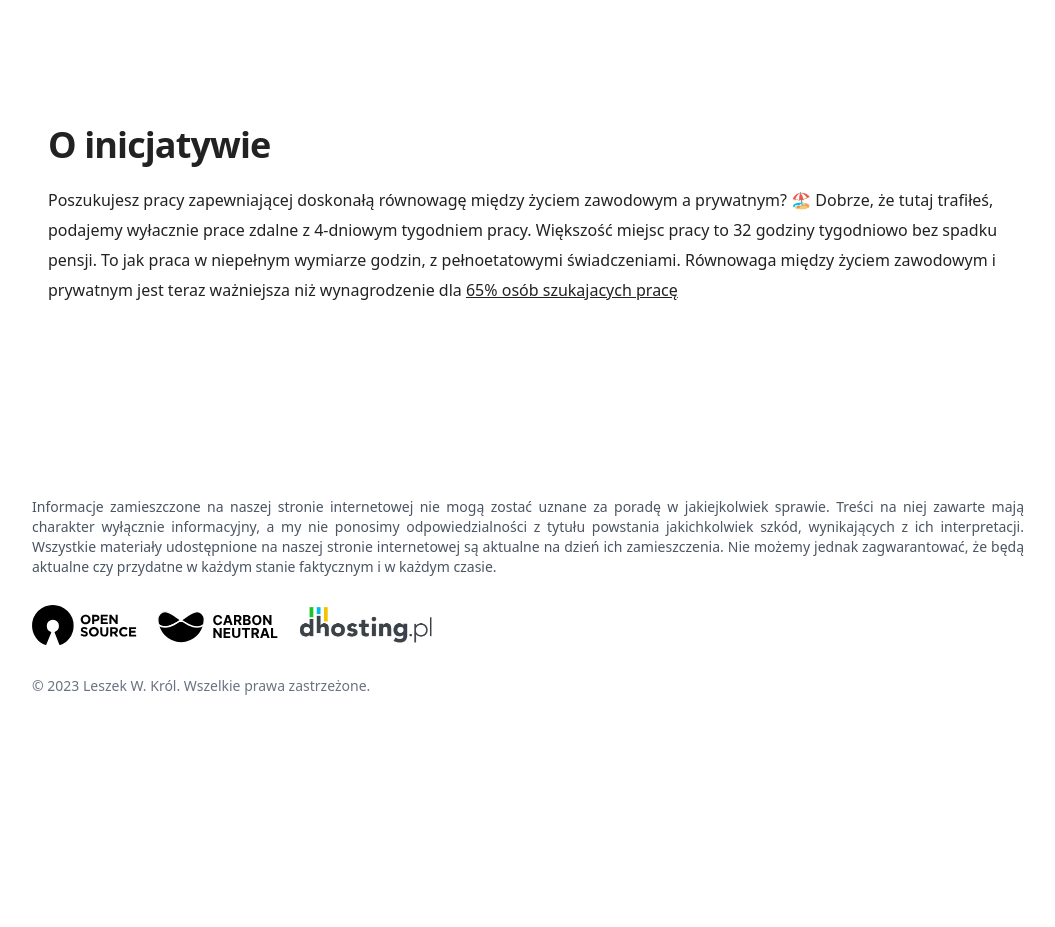
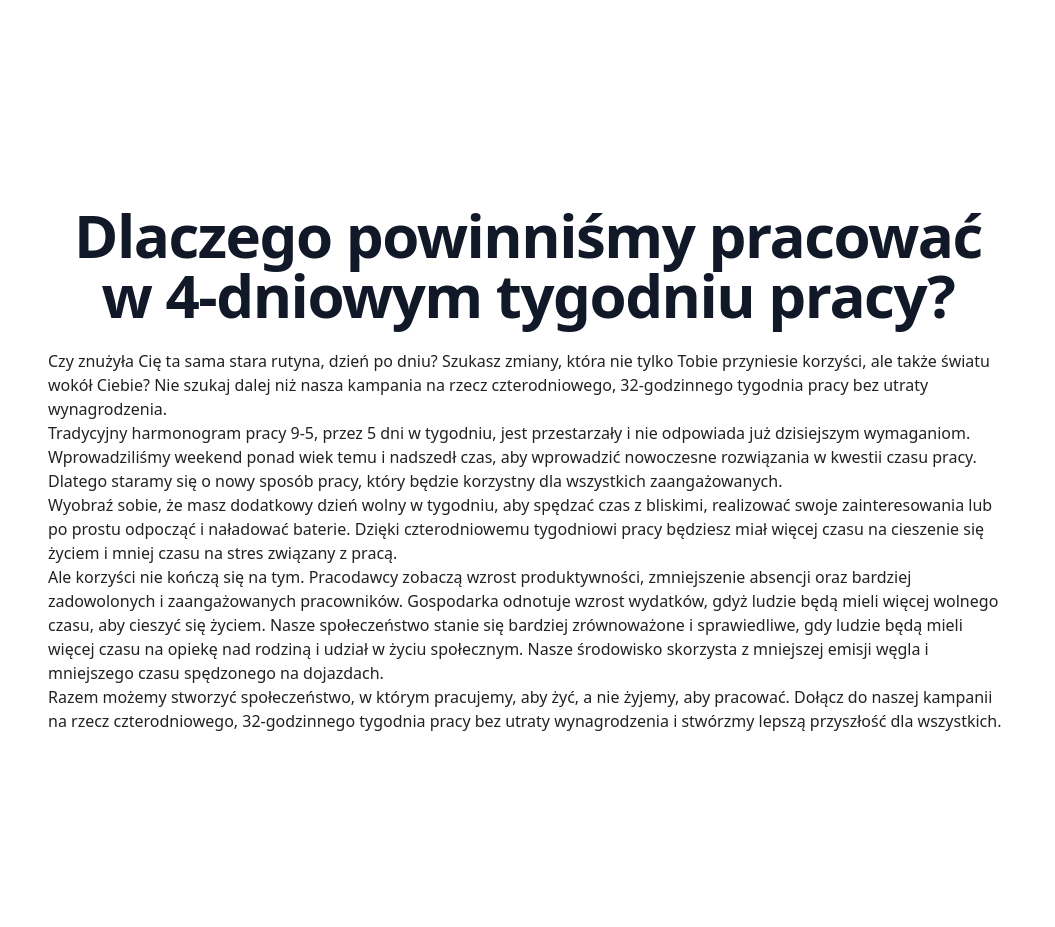
Before and after one commit to leszekkrol/4dnipracy.pl, a Nuxt app: page /o-inicjatywie in a window 1280 px wide. Shown: the part 480-1407 px from the top of the page, without its empty margins (112-1167 px from the left). Before the commit the page ends 1273 px from the top, so only its background shows below. Built offline with nearby package versions, Linux system fonts and the light colour scheme; no server answers.

Commit message:
:construction: Working on content

```diff
--- a/components/navigation.vue
+++ b/components/navigation.vue
@@ -3,7 +3,7 @@
     <div class="flex justify-between items-center p-4 bg-white mx-auto rounded-40 shadow-x-xsm max-w-screen-xl">
       <div class="flex items-center">
         <NuxtLink
-          to="/faq"
+          to="/"
           title="4dnipracy.pl - Twój portal pracy zdalnej"
           target="_self"
           data-splitbee-event="Homepage"
--- a/components/offer-item.vue
+++ b/components/offer-item.vue
@@ -1,7 +1,13 @@
 <template>
   <div class="mt-5 bg-page-theme shadow-xs rounded-16 px-48 py-10">
     <div class="flex xs:flex-wrap">
-      <div class="text-grey-v1 xs:w-full xs:text-center">Lorem ipsum</div>
+      <div class="text-grey-v1 xs:w-full xs:text-center">{{ item.title }}</div>
     </div>
   </div>
 </template>
+
+<script>
+export default {
+  props: ['item']
+}
+</script>
--- a/pages/index.vue
+++ b/pages/index.vue
@@ -2,13 +2,12 @@
 const supabase = useSupabaseClient()
 const { data } = await supabase
   .from('offers')
-  .select('id')
+  .select('id, title')
   .order('created_at', { ascending: false })
 </script>
 
 <template>
   <div v-for="item in data">
-    {{ item.id }}
-    <OfferItem />
+    <OfferItem :item=item />
   </div>
 </template>
--- a/pages/o-inicjatywie.vue
+++ b/pages/o-inicjatywie.vue
@@ -1,10 +1,20 @@
 <template>
   <section class="px-4 py-24 mx-auto max-w-7xl">
-
-    <h2 class="mb-5 text-3xl md:text-4xl font-bold tracking-tight">O inicjatywie</h2>
-    <p class="leading-30 xs:leading-22">
-      Poszukujesz pracy zapewniającej doskonałą równowagę między życiem zawodowym a prywatnym? 🏖️ Dobrze, że tutaj trafiłeś, podajemy wyłacznie prace zdalne z 4-dniowym tygodniem pracy. Większość miejsc pracy to 32 godziny tygodniowo bez spadku pensji. To jak praca w niepełnym wymiarze godzin, z pełnoetatowymi świadczeniami. Równowaga między życiem zawodowym i prywatnym jest teraz ważniejsza niż wynagrodzenie dla <a class="underline" href="https://www.randstad.co.uk/about-us/reports/work-life-balance-more-important-salary-two-thirds/">65% osób szukajacych pracę</a>
+    <h2 class="mt-20 mb-6 text-4xl text-center font-extrabold leading-80 tracking-normal text-gray-900 md:text-6xl md:tracking-tight"> Dlaczego powinniśmy pracować w 4-dniowym tygodniu pracy?</h2>
+    <p>
+      Czy znużyła Cię ta sama stara rutyna, dzień po dniu? Szukasz zmiany, która nie tylko Tobie przyniesie korzyści, ale także światu wokół Ciebie? Nie szukaj dalej niż nasza kampania na rzecz czterodniowego, 32-godzinnego tygodnia pracy bez utraty wynagrodzenia.
     </p>
-
+    <p>
+      Tradycyjny harmonogram pracy 9-5, przez 5 dni w tygodniu, jest przestarzały i nie odpowiada już dzisiejszym wymaganiom. Wprowadziliśmy weekend ponad wiek temu i nadszedł czas, aby wprowadzić nowoczesne rozwiązania w kwestii czasu pracy. Dlatego staramy się o nowy sposób pracy, który będzie korzystny dla wszystkich zaangażowanych.
+    </p>
+    <p>
+      Wyobraź sobie, że masz dodatkowy dzień wolny w tygodniu, aby spędzać czas z bliskimi, realizować swoje zainteresowania lub po prostu odpocząć i naładować baterie. Dzięki czterodniowemu tygodniowi pracy będziesz miał więcej czasu na cieszenie się życiem i mniej czasu na stres związany z pracą.
+    </p>
+    <p>
+      Ale korzyści nie kończą się na tym. Pracodawcy zobaczą wzrost produktywności, zmniejszenie absencji oraz bardziej zadowolonych i zaangażowanych pracowników. Gospodarka odnotuje wzrost wydatków, gdyż ludzie będą mieli więcej wolnego czasu, aby cieszyć się życiem. Nasze społeczeństwo stanie się bardziej zrównoważone i sprawiedliwe, gdy ludzie będą mieli więcej czasu na opiekę nad rodziną i udział w życiu społecznym. Nasze środowisko skorzysta z mniejszej emisji węgla i mniejszego czasu spędzonego na dojazdach.
+    </p>
+    <p>
+      Razem możemy stworzyć społeczeństwo, w którym pracujemy, aby żyć, a nie żyjemy, aby pracować. Dołącz do naszej kampanii na rzecz czterodniowego, 32-godzinnego tygodnia pracy bez utraty wynagrodzenia i stwórzmy lepszą przyszłość dla wszystkich.
+    </p>
   </section>
 </template>
--- a/pages/wesprzyj.vue
+++ b/pages/wesprzyj.vue
@@ -1,6 +1,5 @@
 <template>
   <section class="px-4 py-24 mx-auto max-w-7xl">
-
-
+    Wkrótce...
   </section>
 </template>
```
